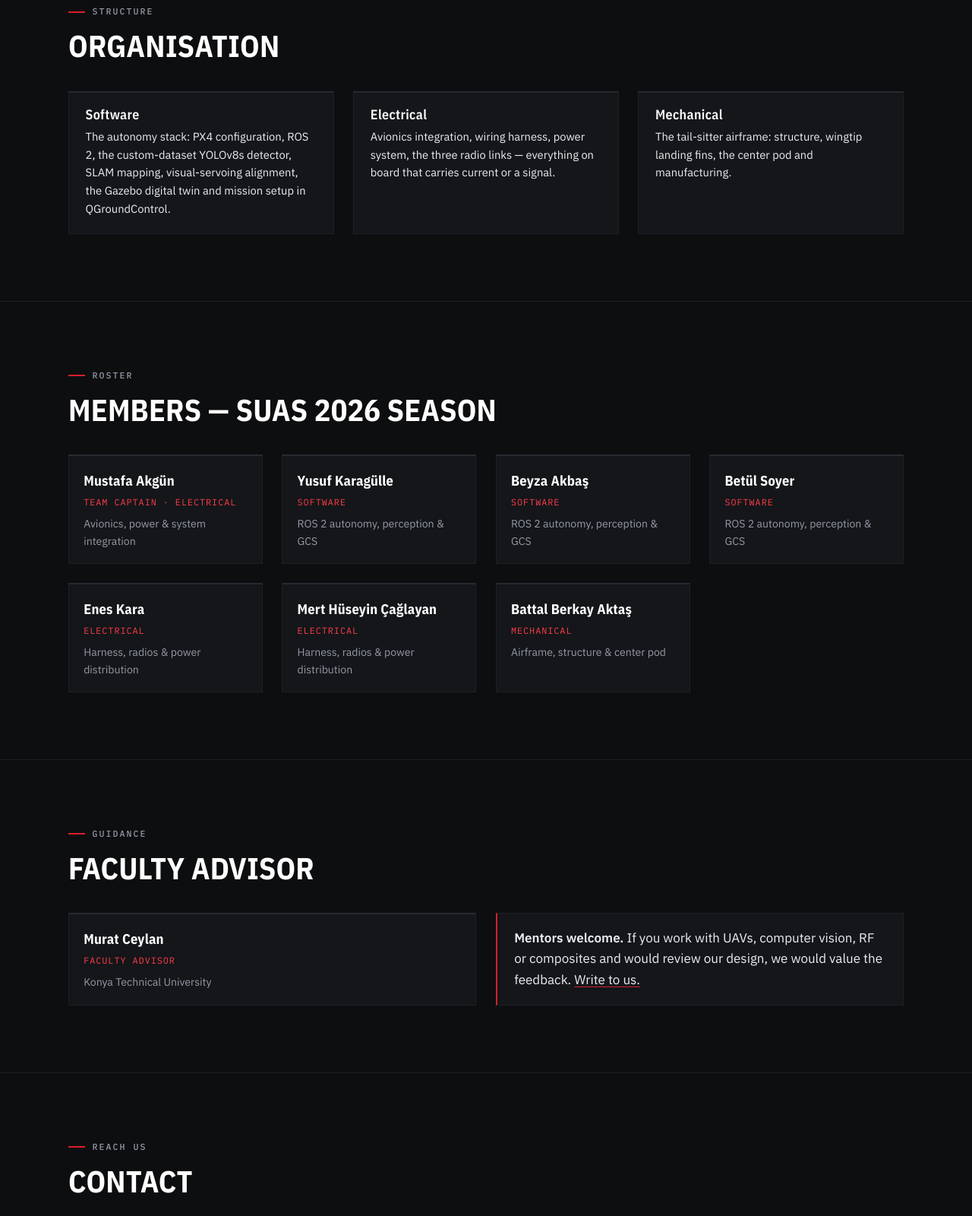
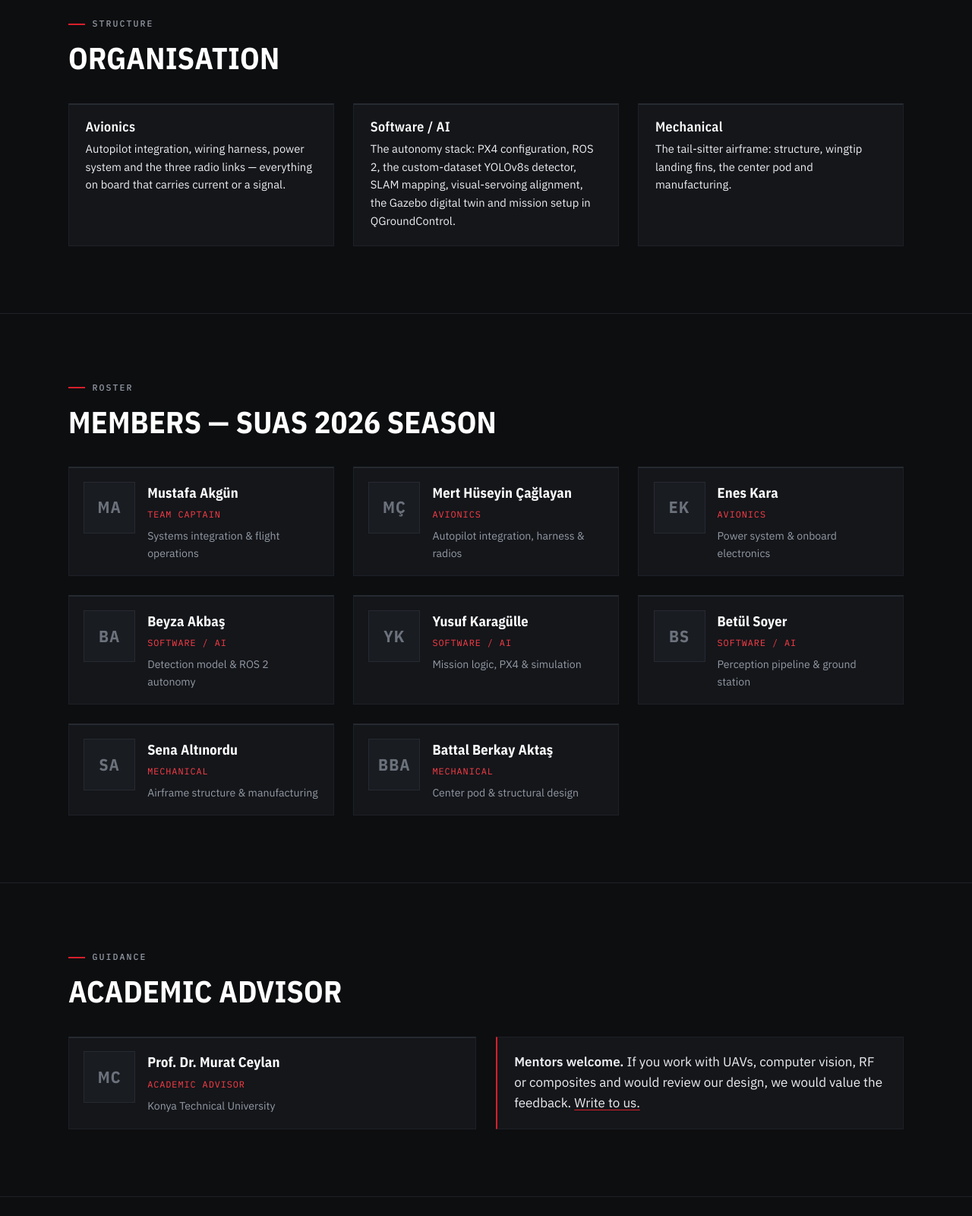
Before and after one commit to betul-Soyer/muninn-uav-website, a plain HTML site: page team.html in a window 1280 px wide. Shown: the part 980-2580 px from the top of the page at 76% size. Drawn offline with Linux system fonts and the light colour scheme.

Commit message:
Roster updated from the org chart; larger header logo; avatar slots
Co-Authored-By: Claude Fable 5 <noreply@anthropic.com>
Claude-Session: https://claude.ai/code/session_013Wf4RgezVTyTRePP4d1FRo

```diff
--- a/assets/css/style.css
+++ b/assets/css/style.css
@@ -122,7 +122,7 @@
   --mono: "Plex Mono", ui-monospace, SFMono-Regular, Menlo, Consolas, monospace;
 
   --measure: 68ch;
-  --header-h: 62px;
+  --header-h: 78px;
   --gutter: clamp(1.25rem, 4vw, 2.5rem);
   color-scheme: dark;
 }
@@ -261,11 +261,11 @@ code {
 .brand {
   display: flex; align-items: center; gap: 0.7rem;
   text-decoration: none; color: var(--strong);
-  font-family: var(--cond); font-weight: 700; font-size: 1.15rem;
-  letter-spacing: 0.06em; text-transform: uppercase;
+  font-family: var(--cond); font-weight: 700; font-size: 1.35rem;
+  letter-spacing: 0.07em; text-transform: uppercase;
   margin-right: auto; white-space: nowrap;
 }
-.brand img { width: 34px; height: 34px; object-fit: cover; }
+.brand img { width: 52px; height: 52px; object-fit: cover; }
 
 .nav-toggle {
   display: none;
@@ -412,7 +412,21 @@ code {
 }
 
 /* Roster entries */
-.member-card { padding: 1.1rem 1.2rem; }
+#members .grid, #advisor .grid { grid-template-columns: repeat(auto-fit, minmax(330px, 1fr)); }
+.member-card {
+  display: grid; grid-template-columns: 68px minmax(0, 1fr);
+  gap: 1rem; align-items: start;
+  padding: 1.1rem 1.2rem;
+}
+.member-avatar {
+  width: 68px; height: 68px;
+  object-fit: cover; object-position: center top;
+  border: 1px solid var(--rule);
+  background: var(--raised);
+  display: flex; align-items: center; justify-content: center;
+  font-family: var(--cond); font-weight: 700; font-size: 1.35rem;
+  letter-spacing: 0.05em; color: var(--dim);
+}
 .member-card .member-name { display: block; font-family: var(--cond); font-weight: 700; font-size: 1.15rem; letter-spacing: 0.01em; color: var(--strong); }
 .member-card .member-role {
   display: block; margin-top: 0.3rem;
@@ -579,11 +593,11 @@ figcaption {
 .footer-grid p { font-size: 0.92rem; }
 .footer-brand {
   display: flex; align-items: center; gap: 0.6rem;
-  font-family: var(--cond); font-weight: 700; font-size: 1.05rem;
-  letter-spacing: 0.06em; text-transform: uppercase; color: var(--strong);
-  margin-bottom: 0.7rem;
+  font-family: var(--cond); font-weight: 700; font-size: 1.2rem;
+  letter-spacing: 0.07em; text-transform: uppercase; color: var(--strong);
+  margin-bottom: 0.8rem;
 }
-.footer-brand img { width: 28px; height: 28px; object-fit: cover; }
+.footer-brand img { width: 42px; height: 42px; object-fit: cover; }
 .footer-note {
   border-top: 1px solid var(--rule-soft);
   padding: 1.15rem var(--gutter);
--- a/assets/js/search-index-tr.js
+++ b/assets/js/search-index-tr.js
@@ -15,11 +15,11 @@ window.SEARCH_INDEX = [
   { page: "Takım", url: "team.html#about", title: "Yazgit Topluluğu'nun havacılık takımı",
     text: "hakkında hikâye Yazgit Topluluğu kuzgun Muninn hafıza kimiz tarih Konya" },
   { page: "Takım", url: "team.html#structure", title: "Alt takımlar ve yapı",
-    text: "alt takımlar yazılım elektrik mekanik organizasyon yapı" },
+    text: "alt takımlar aviyonik yazılım AI mekanik organizasyon yapı örgütlenme" },
   { page: "Takım", url: "team.html#members", title: "Üyeler — SUAS 2026 kadrosu",
-    text: "üyeler kadro kaptan Mustafa Akgün Yusuf Karagülle Beyza Akbaş Betül Soyer Enes Kara Mert Hüseyin Çağlayan Battal Berkay Aktaş yazılım elektrik mekanik" },
+    text: "üyeler kadro kaptan Mustafa Akgün Mert Hüseyin Çağlayan Enes Kara Beyza Akbaş Yusuf Karagülle Betül Soyer Sena Altınordu Battal Berkay Aktaş aviyonik yazılım AI mekanik" },
   { page: "Takım", url: "team.html#advisor", title: "Danışman hoca",
-    text: "danışman hoca mentor rehberlik Murat Ceylan Konya Teknik Üniversitesi" },
+    text: "akademik danışman hoca mentor rehberlik Prof Dr Murat Ceylan Konya Teknik Üniversitesi" },
   { page: "Takım", url: "team.html#contact", title: "İletişim",
     text: "iletişim e-posta muninnuav@gmail.com Konya Teknik Üniversitesi Türkiye Instagram muninnteam LinkedIn adres ulaşım" },
   { page: "Takım", url: "team.html#join", title: "Takıma katıl",
--- a/assets/js/search-index.js
+++ b/assets/js/search-index.js
@@ -16,11 +16,11 @@ window.SEARCH_INDEX = [
   { page: "Team", url: "team.html#about", title: "The Yazgit Community's aerospace team",
     text: "about story Yazgit Community raven Munin memory origins who we are history" },
   { page: "Team", url: "team.html#structure", title: "Subteams & structure",
-    text: "subteams software electrical mechanical yazılım elektrik mekanik organization structure" },
+    text: "subteams avionics software AI mechanical organisation structure" },
   { page: "Team", url: "team.html#members", title: "Members — SUAS 2026 roster",
-    text: "members roster people captain Mustafa Akgün Yusuf Karagülle Beyza Akbaş Betül Soyer Enes Kara Mert Hüseyin Çağlayan Battal Berkay Aktaş software electrical mechanical" },
+    text: "members roster people captain Mustafa Akgün Mert Hüseyin Çağlayan Enes Kara Beyza Akbaş Yusuf Karagülle Betül Soyer Sena Altınordu Battal Berkay Aktaş avionics software AI mechanical" },
   { page: "Team", url: "team.html#advisor", title: "Faculty advisor",
-    text: "advisor faculty mentor guidance Murat Ceylan Konya Technical University mentors welcome" },
+    text: "academic advisor faculty mentor guidance Prof Dr Murat Ceylan Konya Technical University mentors welcome" },
   { page: "Team", url: "team.html#contact", title: "Contact",
     text: "contact email muninnuav@gmail.com Konya Technical University Konya Türkiye Instagram muninnteam LinkedIn reach us address" },
   { page: "Team", url: "team.html#join", title: "Join the team",
--- a/team.html
+++ b/team.html
@@ -5,7 +5,7 @@
   <meta name="viewport" content="width=device-width, initial-scale=1">
   <meta name="color-scheme" content="dark">
   <title>Team — Muninn UAV</title>
-  <meta name="description" content="Meet Muninn UAV, the Yazgit Community team at Konya Technical University: seven student engineers in three subteams — software, electrical and mechanical — plus our faculty advisor and contact details.">
+  <meta name="description" content="Meet Muninn UAV, the Yazgit Community team at Konya Technical University: eight student engineers in three subteams — avionics, software/AI and mechanical — plus our faculty advisor and contact details.">
   <link rel="icon" type="image/jpeg" href="assets/img/WhatsApp%20Image%202026-07-10%20at%2011.17.12.jpeg">
   <link rel="alternate" hreflang="tr" href="tr/team.html">
   <link rel="stylesheet" href="assets/css/style.css">
@@ -49,7 +49,7 @@
     <div class="container">
       <p class="kicker">The people</p>
       <h1>The Team</h1>
-      <p class="lede">Seven students, three subteams, one aircraft. Muninn UAV is the aerospace
+      <p class="lede">Eight students, three subteams, one aircraft. Muninn UAV is the aerospace
       team of the Yazgit Community at <strong>Konya Technical University</strong>. This page is
       who we are, how we are organized and how to reach us.</p>
     </div>
@@ -83,15 +83,15 @@
       </div>
       <div class="grid cols-3">
         <div class="card">
-          <h3>Software</h3>
+          <h3>Avionics</h3>
+          <p class="small">Autopilot integration, wiring harness, power system and the three
+          radio links — everything on board that carries current or a signal.</p>
+        </div>
+        <div class="card">
+          <h3>Software / AI</h3>
           <p class="small">The autonomy stack: PX4 configuration, ROS 2, the custom-dataset
           YOLOv8s detector, SLAM mapping, visual-servoing alignment, the Gazebo digital twin and
           mission setup in QGroundControl.</p>
-        </div>
-        <div class="card">
-          <h3>Electrical</h3>
-          <p class="small">Avionics integration, wiring harness, power system, the three radio
-          links — everything on board that carries current or a signal.</p>
         </div>
         <div class="card">
           <h3>Mechanical</h3>
@@ -110,39 +110,68 @@
       </div>
       <div class="grid cols-3">
         <div class="card member-card">
-          <span class="member-name">Mustafa Akgün</span>
-          <span class="member-role">Team Captain · Electrical</span>
-          <span class="member-sub">Avionics, power &amp; system integration</span>
+          <span class="member-avatar" aria-hidden="true">MA</span>
+          <span>
+            <span class="member-name">Mustafa Akgün</span>
+            <span class="member-role">Team captain</span>
+            <span class="member-sub">Systems integration &amp; flight operations</span>
+          </span>
         </div>
         <div class="card member-card">
-          <span class="member-name">Yusuf Karagülle</span>
-          <span class="member-role">Software</span>
-          <span class="member-sub">ROS 2 autonomy, perception &amp; GCS</span>
+          <span class="member-avatar" aria-hidden="true">MÇ</span>
+          <span>
+            <span class="member-name">Mert Hüseyin Çağlayan</span>
+            <span class="member-role">Avionics</span>
+            <span class="member-sub">Autopilot integration, harness &amp; radios</span>
+          </span>
         </div>
         <div class="card member-card">
-          <span class="member-name">Beyza Akbaş</span>
-          <span class="member-role">Software</span>
-          <span class="member-sub">ROS 2 autonomy, perception &amp; GCS</span>
+          <span class="member-avatar" aria-hidden="true">EK</span>
+          <span>
+            <span class="member-name">Enes Kara</span>
+            <span class="member-role">Avionics</span>
+            <span class="member-sub">Power system &amp; onboard electronics</span>
+          </span>
         </div>
         <div class="card member-card">
-          <span class="member-name">Betül Soyer</span>
-          <span class="member-role">Software</span>
-          <span class="member-sub">ROS 2 autonomy, perception &amp; GCS</span>
+          <span class="member-avatar" aria-hidden="true">BA</span>
+          <span>
+            <span class="member-name">Beyza Akbaş</span>
+            <span class="member-role">Software / AI</span>
+            <span class="member-sub">Detection model &amp; ROS 2 autonomy</span>
+          </span>
         </div>
         <div class="card member-card">
-          <span class="member-name">Enes Kara</span>
-          <span class="member-role">Electrical</span>
-          <span class="member-sub">Harness, radios &amp; power distribution</span>
+          <span class="member-avatar" aria-hidden="true">YK</span>
+          <span>
+            <span class="member-name">Yusuf Karagülle</span>
+            <span class="member-role">Software / AI</span>
+            <span class="member-sub">Mission logic, PX4 &amp; simulation</span>
+          </span>
         </div>
         <div class="card member-card">
-          <span class="member-name">Mert Hüseyin Çağlayan</span>
-          <span class="member-role">Electrical</span>
-          <span class="member-sub">Harness, radios &amp; power distribution</span>
+          <span class="member-avatar" aria-hidden="true">BS</span>
+          <span>
+            <span class="member-name">Betül Soyer</span>
+            <span class="member-role">Software / AI</span>
+            <span class="member-sub">Perception pipeline &amp; ground station</span>
+          </span>
         </div>
         <div class="card member-card">
-          <span class="member-name">Battal Berkay Aktaş</span>
-          <span class="member-role">Mechanical</span>
-          <span class="member-sub">Airframe, structure &amp; center pod</span>
+          <span class="member-avatar" aria-hidden="true">SA</span>
+          <span>
+            <span class="member-name">Sena Altınordu</span>
+            <span class="member-role">Mechanical</span>
+            <span class="member-sub">Airframe structure &amp; manufacturing</span>
+          </span>
+        </div>
+        <div class="card member-card">
+          <span class="member-avatar" aria-hidden="true">BBA</span>
+          <span>
+            <span class="member-name">Battal Berkay Aktaş</span>
+            <span class="member-role">Mechanical</span>
+            <span class="member-sub">Center pod &amp; structural design</span>
+          </span>
         </div>
       </div>
     </div>
@@ -152,13 +181,16 @@
     <div class="container">
       <div class="section-head">
         <p class="kicker">Guidance</p>
-        <h2 id="advisor-h">Faculty advisor</h2>
+        <h2 id="advisor-h">Academic advisor</h2>
       </div>
       <div class="grid cols-2">
         <div class="card member-card">
-          <span class="member-name">Murat Ceylan</span>
-          <span class="member-role">Faculty Advisor</span>
-          <span class="member-sub">Konya Technical University</span>
+          <span class="member-avatar" aria-hidden="true">MC</span>
+          <span>
+            <span class="member-name">Prof. Dr. Murat Ceylan</span>
+            <span class="member-role">Academic advisor</span>
+            <span class="member-sub">Konya Technical University</span>
+          </span>
         </div>
         <div class="callout">
           <p><strong>Mentors welcome.</strong> If you work with UAVs, computer vision, RF or
```
Also changed, not shown: tr/team.html (+65 -33 lines).
